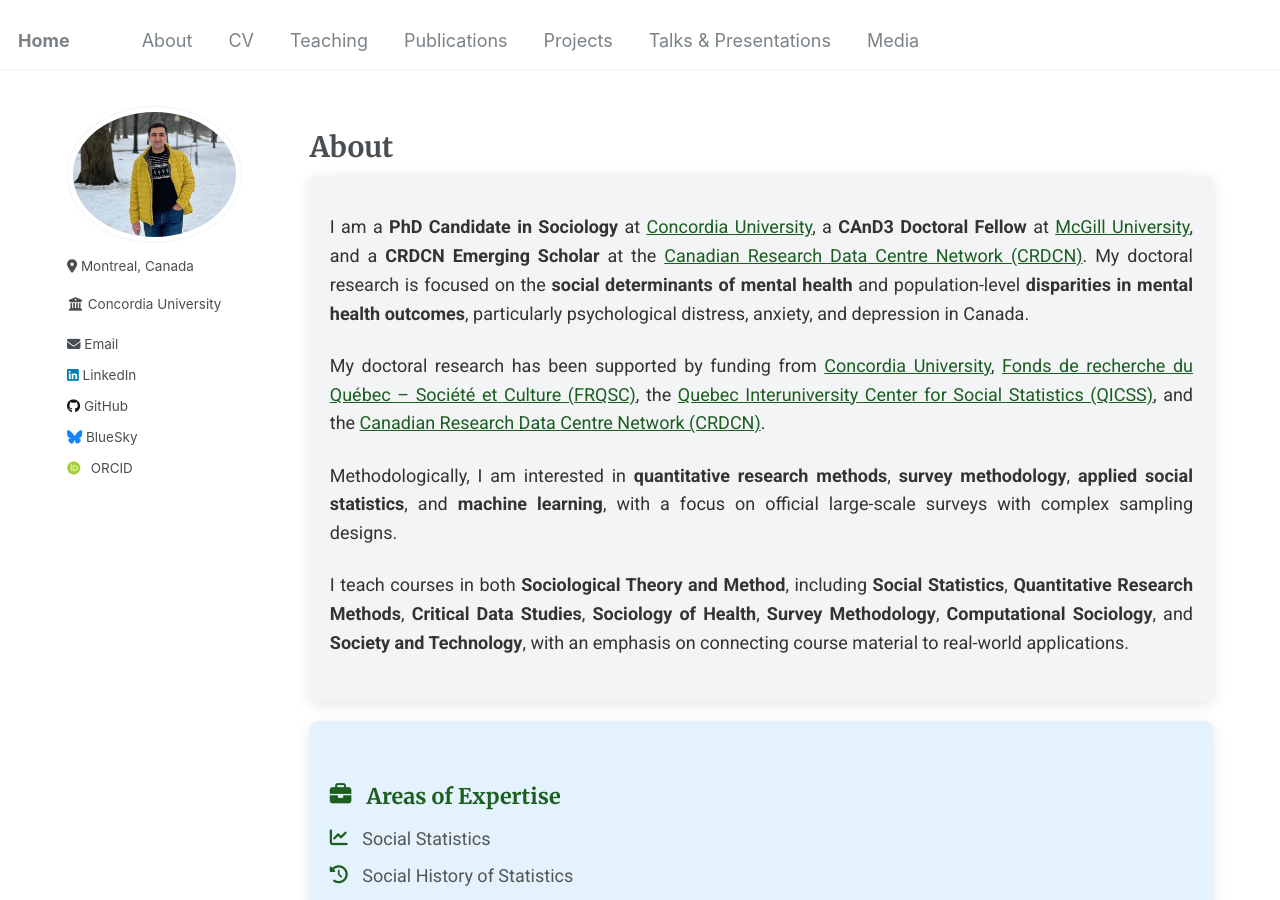
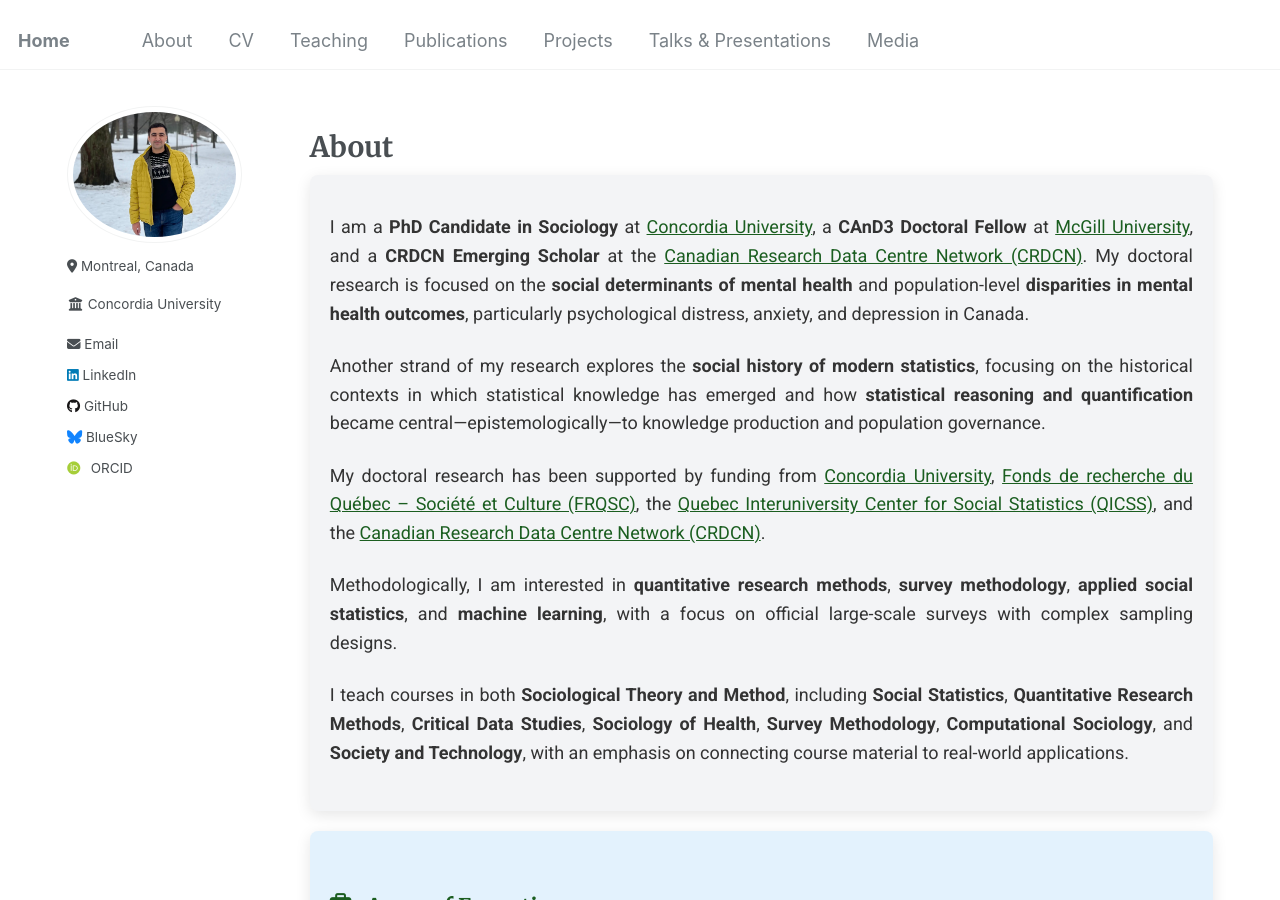
Before and after one commit to Mohsnmonji/mohsnmonji.github.io, a Jekyll site: the page built from about-me.md, in a window 1280 px wide and 900 px high. Built offline with Jekyll 4.4.1, drawn with Linux system fonts in a browser that asks for light colours; some web fonts are replaced.

Commit message:
Update about-me.md

```diff
--- a/about-me.md
+++ b/about-me.md
@@ -90,9 +90,17 @@ author_profile: true
     a <strong>CAnD3 Doctoral Fellow</strong> at
     <a href="https://www.mcgill.ca/cand3/our-people/fellows-2024-25" target="_blank">McGill University</a>,
     and a <strong>CRDCN Emerging Scholar</strong> at the
-    <a href="https://crdcn.ca" target="_blank">Canadian Research Data Centre Network (CRDCN)</a>. My doctoral research is focused on the
-    <strong>social determinants of mental health</strong> and population-level <strong>disparities in mental health outcomes</strong>, particularly psychological distress, anxiety, and depression in Canada.
-  </p>
+    <a href="https://crdcn.ca" target="_blank">Canadian Research Data Centre Network (CRDCN)</a>.
+    My doctoral research is focused on the <strong>social determinants of mental health</strong> and
+    population-level <strong>disparities in mental health outcomes</strong>, particularly psychological distress, anxiety, and depression in Canada.
+</p>
+
+<p>
+    Another strand of my research explores the <strong>social history of modern statistics</strong>,
+    focusing on the historical contexts in which statistical knowledge has emerged and how
+    <strong>statistical reasoning and quantification</strong> became central—epistemologically—to
+    knowledge production and population governance.
+</p>
 
   <p>
     My doctoral research has been supported by funding from
```
